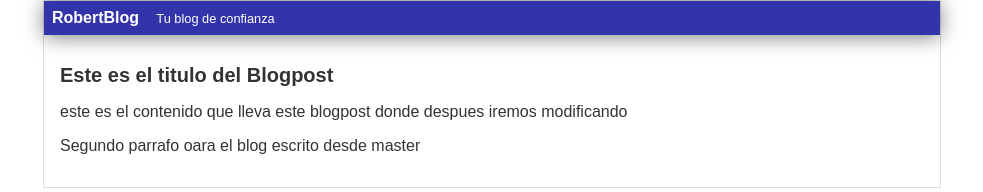
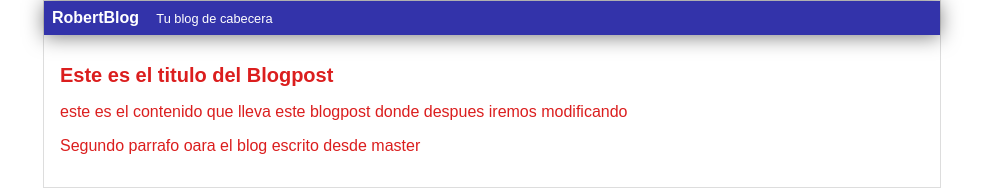
Before and after one commit to Rruiz15/Blogpost-de-curso-de-git-y-github, a plain HTML site: page index.html in a window 1280 px wide. Shown: the whole page, without its empty margins (148-1131 px from the left). Drawn offline with Linux system fonts and the light colour scheme.

Commit message:
Modifique la cebecera y el color del texto

```diff
--- a/index.html
+++ b/index.html
@@ -12,7 +12,7 @@
         <div class="container__cabecera">
             RobertBlog
             <span class="container__cabecera--tagline">
-                Tu blog de confianza
+                Tu blog de cabecera
             </span>
         </div>
        <div class="container__post">
--- a/styles/style.css
+++ b/styles/style.css
@@ -1,7 +1,7 @@
 body{
     text-align: center;
     font-family: Arial;
-    color: #333;
+    color: rgb(219, 30, 30);
     font-size: 16px;
     margin: 0;
     padding: 0;
```
